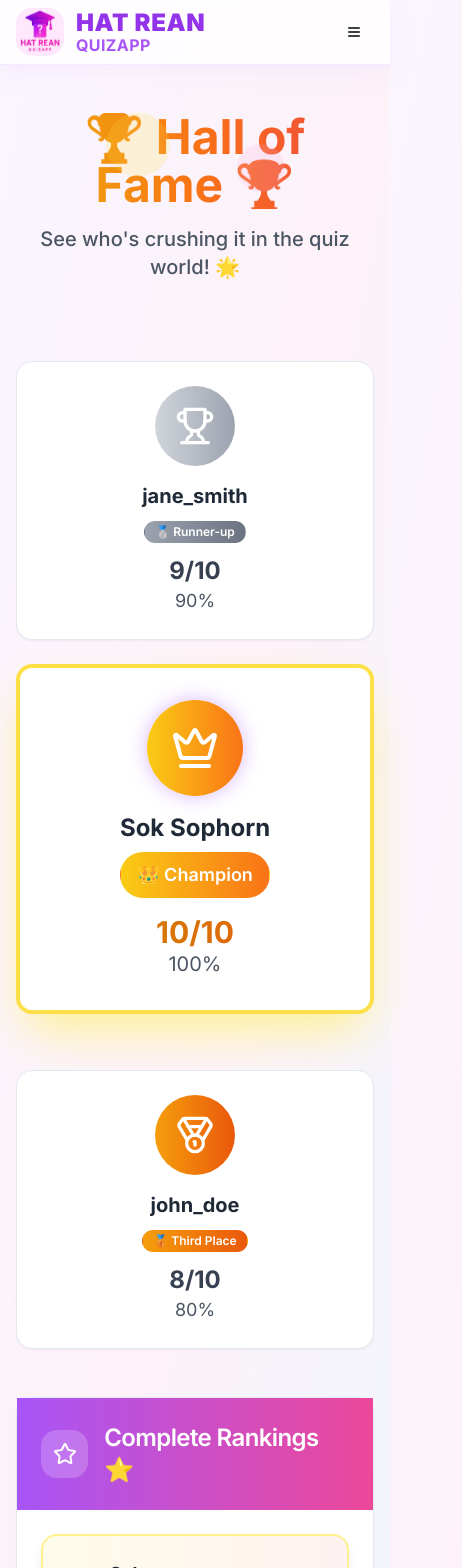
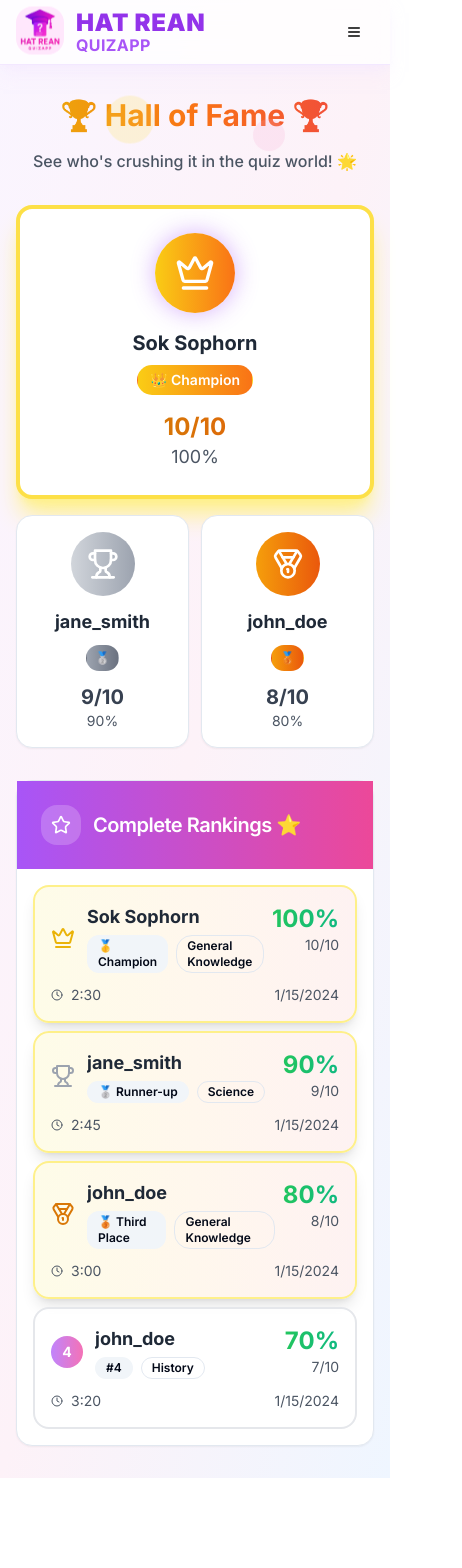
Before and after one commit to Sophorn-Sok/Bootcamp-Quiz-App, a Next.js app: page /leaderboard in a window 390 px wide. Shown: the top 1568 px of the page, 462 px wide, since content can reach past the window. After the commit the page ends 1478 px from the top, so only its background shows below. Built offline with nearby package versions, Linux system fonts and the light colour scheme.

Commit message:
update responsive for user on moblie test deploy

```diff
--- a/app/leaderboard/page.tsx
+++ b/app/leaderboard/page.tsx
@@ -53,25 +53,84 @@ export default function LeaderboardPage() {
   }
 
   return (
-    <div className="min-h-screen py-12">
+    <div className="min-h-screen py-8 sm:py-12">
       <div className="max-w-6xl mx-auto px-4">
         {/* Header */}
-        <div className="text-center mb-12 relative">
-          <div className="absolute top-0 left-1/4 w-16 h-16 bg-yellow-300 rounded-full opacity-20 floating-element"></div>
+        <div className="text-center mb-8 sm:mb-12 relative">
+          <div className="absolute top-0 left-1/4 w-12 h-12 sm:w-16 sm:h-16 bg-yellow-300 rounded-full opacity-20 floating-element"></div>
           <div
-            className="absolute top-10 right-1/4 w-12 h-12 bg-pink-300 rounded-full opacity-20 floating-element"
+            className="absolute top-8 sm:top-10 right-1/4 w-8 h-8 sm:w-12 sm:h-12 bg-pink-300 rounded-full opacity-20 floating-element"
             style={{ animationDelay: "1s" }}
           ></div>
 
-          <h1 className="text-5xl font-bold font-playful bg-gradient-to-r from-yellow-500 via-orange-500 to-red-500 bg-clip-text text-transparent mb-4">
+          <h1 className="text-3xl sm:text-4xl md:text-5xl font-bold font-playful bg-gradient-to-r from-yellow-500 via-orange-500 to-red-500 bg-clip-text text-transparent mb-4">
             🏆 Hall of Fame 🏆
           </h1>
-          <p className="text-xl text-gray-600 font-medium">See who's crushing it in the quiz world! 🌟</p>
+          <p className="text-base sm:text-xl text-gray-600 font-medium">See who's crushing it in the quiz world! 🌟</p>
         </div>
 
-        {/* Top 3 Podium */}
+        {/* Top 3 Podium - Responsive Layout */}
         {leaderboard.length >= 3 && (
-          <div className="grid md:grid-cols-3 gap-6 mb-12">
+          <>
+            {/* Mobile Layout (Stack vertically) */}
+            <div className="block md:hidden mb-8">
+              {/* First Place - Full width on mobile */}
+              <Card className="quiz-card border-4 border-yellow-300 shadow-xl shadow-yellow-200 mb-4">
+                <CardContent className="p-6 text-center">
+                  <div className="w-20 h-20 bg-gradient-to-r from-yellow-400 to-orange-500 rounded-full mx-auto mb-4 flex items-center justify-center pulse-glow">
+                    <Crown className="w-10 h-10 text-white" />
+                  </div>
+                  <h3 className="text-xl font-bold text-gray-800 mb-2">{leaderboard[0].username}</h3>
+                  <Badge className="bg-gradient-to-r from-yellow-400 to-orange-500 text-white mb-4 text-sm px-3 py-1">
+                    👑 Champion
+                  </Badge>
+                  <div className="text-2xl font-bold bg-gradient-to-r from-yellow-600 to-orange-600 bg-clip-text text-transparent">
+                    {leaderboard[0].score}/{leaderboard[0].totalQuestions}
+                  </div>
+                  <div className="text-lg text-gray-600">
+                    {Math.round((leaderboard[0].score / leaderboard[0].totalQuestions) * 100)}%
+                  </div>
+                </CardContent>
+              </Card>
+
+              {/* Second and Third Place - Side by side on mobile */}
+              <div className="grid grid-cols-2 gap-3">
+                <Card className="quiz-card">
+                  <CardContent className="p-4 text-center">
+                    <div className="w-16 h-16 bg-gradient-to-r from-gray-300 to-gray-400 rounded-full mx-auto mb-3 flex items-center justify-center">
+                      <Trophy className="w-8 h-8 text-white" />
+                    </div>
+                    <h3 className="text-lg font-bold text-gray-800 mb-2 truncate">{leaderboard[1].username}</h3>
+                    <Badge className="bg-gradient-to-r from-gray-400 to-gray-500 text-white mb-3 text-xs px-2 py-1">🥈</Badge>
+                    <div className="text-xl font-bold text-gray-700">
+                      {leaderboard[1].score}/{leaderboard[1].totalQuestions}
+                    </div>
+                    <div className="text-sm text-gray-600">
+                      {Math.round((leaderboard[1].score / leaderboard[1].totalQuestions) * 100)}%
+                    </div>
+                  </CardContent>
+                </Card>
+
+                <Card className="quiz-card">
+                  <CardContent className="p-4 text-center">
+                    <div className="w-16 h-16 bg-gradient-to-r from-amber-500 to-orange-600 rounded-full mx-auto mb-3 flex items-center justify-center">
+                      <Medal className="w-8 h-8 text-white" />
+                    </div>
+                    <h3 className="text-lg font-bold text-gray-800 mb-2 truncate">{leaderboard[2].username}</h3>
+                    <Badge className="bg-gradient-to-r from-amber-500 to-orange-600 text-white mb-3 text-xs px-2 py-1">🥉</Badge>
+                    <div className="text-xl font-bold text-gray-700">
+                      {leaderboard[2].score}/{leaderboard[2].totalQuestions}
+                    </div>
+                    <div className="text-sm text-gray-600">
+                      {Math.round((leaderboard[2].score / leaderboard[2].totalQuestions) * 100)}%
+                    </div>
+                  </CardContent>
+                </Card>
+              </div>
+            </div>
+
+            {/* Desktop Layout (Original 3-column) */}
+            <div className="hidden md:grid md:grid-cols-3 gap-6 mb-12">
               {/* Second Place */}
               <Card className="quiz-card mt-8 order-1 md:order-1">
                 <CardContent className="p-6 text-center">
@@ -125,29 +184,68 @@ export default function LeaderboardPage() {
                 </CardContent>
               </Card>
             </div>
+          </>
         )}
 
         {/* Full Leaderboard */}
         <Card className="quiz-card">
           <CardHeader className="bg-gradient-to-r from-purple-500 to-pink-500 text-white">
-            <CardTitle className="flex items-center text-2xl font-playful">
-              <div className="w-12 h-12 bg-white/20 rounded-2xl flex items-center justify-center mr-4">
-                <Star className="w-6 h-6" />
+            <CardTitle className="flex items-center text-xl sm:text-2xl font-playful">
+              <div className="w-10 h-10 sm:w-12 sm:h-12 bg-white/20 rounded-2xl flex items-center justify-center mr-3 sm:mr-4">
+                <Star className="w-5 h-5 sm:w-6 sm:h-6" />
               </div>
               Complete Rankings ⭐
             </CardTitle>
           </CardHeader>
           <CardContent className="p-0">
-            <div className="space-y-2 p-6">
+            <div className="space-y-2 p-4 sm:p-6">
               {leaderboard.map((entry, index) => (
                 <div
                   key={entry.id}
-                  className={`flex items-center justify-between p-6 rounded-2xl border-2 transition-all duration-300 hover:scale-105 ${
+                  className={`rounded-2xl border-2 transition-all duration-300 hover:scale-[1.02] ${
                     index < 3
                       ? "bg-gradient-to-r from-yellow-50 via-orange-50 to-red-50 border-yellow-200 shadow-lg"
                       : "bg-white/80 backdrop-blur-sm border-gray-200 hover:border-purple-300"
                   }`}
                 >
+                  {/* Mobile Layout */}
+                  <div className="block lg:hidden p-4">
+                    <div className="flex items-start justify-between mb-3">
+                      <div className="flex items-center space-x-3 flex-1 min-w-0">
+                        {getRankIcon(index)}
+                        <div className="min-w-0 flex-1">
+                          <div className="font-bold text-lg text-gray-800 truncate">{entry.username}</div>
+                          <div className="flex items-center space-x-2 mt-1">
+                            <Badge variant="secondary" className="rounded-xl text-xs">
+                              {getRankBadge(index)}
+                            </Badge>
+                            <Badge variant="outline" className="rounded-lg text-xs">
+                              {entry.categoryName}
+                            </Badge>
+                          </div>
+                        </div>
+                      </div>
+                      <div className="text-right ml-2">
+                        <div className="text-2xl font-bold bg-gradient-to-r from-green-500 to-emerald-500 bg-clip-text text-transparent">
+                          {Math.round((entry.score / entry.totalQuestions) * 100)}%
+                        </div>
+                        <div className="text-sm text-gray-600">
+                          {entry.score}/{entry.totalQuestions}
+                        </div>
+                      </div>
+                    </div>
+
+                    <div className="flex items-center justify-between text-sm text-gray-600">
+                      <div className="flex items-center space-x-2">
+                        <Clock className="w-3 h-3" />
+                        <span>{formatTime(entry.timeTaken)}</span>
+                      </div>
+                      <span>{new Date(entry.completedAt).toLocaleDateString()}</span>
+                    </div>
+                  </div>
+
+                  {/* Desktop Layout */}
+                  <div className="hidden lg:flex items-center justify-between p-6">
                     <div className="flex items-center space-x-6">
                       {getRankIcon(index)}
                       <div>
@@ -187,13 +285,14 @@ export default function LeaderboardPage() {
                       </div>
                     </div>
                   </div>
+                </div>
               ))}
 
               {leaderboard.length === 0 && (
-                <div className="text-center py-16">
-                  <div className="text-8xl mb-6">🏆</div>
-                  <h3 className="text-2xl font-playful text-gray-600 mb-4">No scores yet!</h3>
-                  <p className="text-gray-500">Be the first to take a quiz and claim the top spot! 🚀</p>
+                <div className="text-center py-12 sm:py-16">
+                  <div className="text-6xl sm:text-8xl mb-4 sm:mb-6">🏆</div>
+                  <h3 className="text-xl sm:text-2xl font-playful text-gray-600 mb-3 sm:mb-4">No scores yet!</h3>
+                  <p className="text-gray-500 px-4">Be the first to take a quiz and claim the top spot! 🚀</p>
                 </div>
               )}
             </div>
```
Lines whose indentation alone changed are shown as unchanged.
